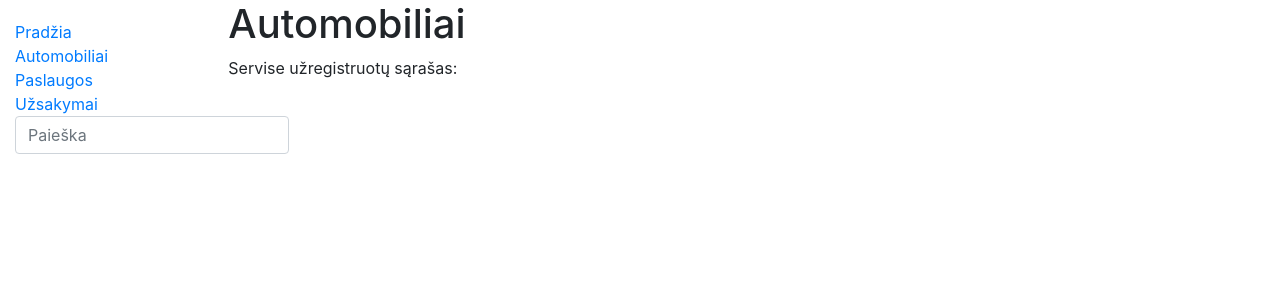
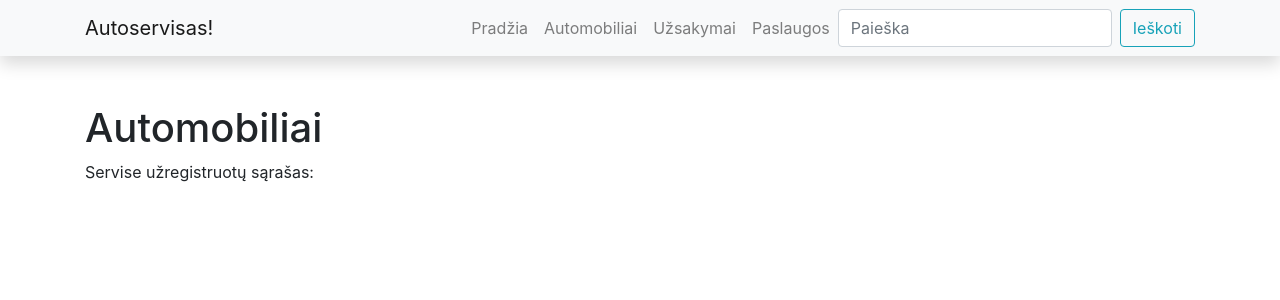
Before and after one commit to Just1s/autoservisas, a Django app: page /autoservice/automobiliai/ in a window 1280 px wide. Shown: the top 300 px of the page. Run offline with Django 4.2, Linux system fonts and the light colour scheme; data that the repository does not hold is empty; some libraries are stand-ins or nearby versions.

Commit message:
new base

```diff
--- a/mysite/autoservice/static/css/styles.css
+++ b/mysite/autoservice/static/css/styles.css
@@ -1,5 +1,49 @@
+hr {
+    width: 100%;
+    background-color: black;
+    height: 1px;
+    border-color : transparent;
+}
+
 .sidebar-nav {
     margin-top: 20px;
     padding: 0;
     list-style: none;
 }
+
+.card-img-top {
+    height: 300px;
+    width: auto;
+}
+
+.card {
+    display: inline-block;
+    height: 300px;
+    margin-right: 15px;
+    margin-bottom: 15px;
+}
+
+.author {
+    margin-top: 20px;
+    float: left;
+}
+
+.puslapiai{
+    margin-top: 100px;
+    float: left;
+}
+
+.search_field{
+    margin-top: 20px;
+}
+
+.card {
+    display: inline-block;
+    height: 300px;
+    margin-right: 15px;
+    margin-bottom: 15px;
+}
+
+/* .col-sm-2 {
+    height: 2000px;
+} */
--- /dev/null
+++ b/mysite/autoservice/static/css/styles_old.css
@@ -0,0 +1,5 @@
+.sidebar-nav {
+    margin-top: 20px;
+    padding: 0;
+    list-style: none;
+}
--- a/mysite/autoservice/templates/base.html
+++ b/mysite/autoservice/templates/base.html
@@ -1,15 +1,84 @@
 <!DOCTYPE html>
 <html lang="en">
   <head>
-  {% block title %}<title>Autoservisas</title>{% endblock %}
-  <meta charset="utf-8">
-  <meta name="viewport" content="width=device-width, initial-scale=1">
-  <link rel="stylesheet" href="https://stackpath.bootstrapcdn.com/bootstrap/4.1.3/css/bootstrap.min.css" integrity="sha384-MCw98/SFnGE8fJT3GXwEOngsV7Zt27NXFoaoApmYm81iuXoPkFOJwJ8ERdknLPMO" crossorigin="anonymous">
+    {% block title %}
+    <title>Autoservisas</title>
+    {% endblock %}
+    <meta charset="utf-8" />
+    <meta name="viewport" content="width=device-width, initial-scale=1" />
+    <link
+      rel="stylesheet"
+      href="https://stackpath.bootstrapcdn.com/bootstrap/4.1.3/css/bootstrap.min.css"
+      integrity="sha384-MCw98/SFnGE8fJT3GXwEOngsV7Zt27NXFoaoApmYm81iuXoPkFOJwJ8ERdknLPMO"
+      crossorigin="anonymous"
+    />
+    <link
+      rel="stylesheet"
+      href="https://cdnjs.cloudflare.com/ajax/libs/font-awesome/4.7.0/css/font-awesome.min.css"
+    />
     <!-- Add additional CSS in static file -->
     {% load static %}
-  <link rel="stylesheet" href="{% static 'css/styles.css' %}">
+    <link rel="stylesheet" href="{% static 'css/styles.css' %}" />
   </head>
   <body>
+    <!-- Navigation -->
+
+    <nav
+      class="navbar navbar-expand-lg navbar-light bg-light static-top mb-5 shadow"
+    >
+      <div class="container">
+        <a class="navbar-brand" href="#">
+          Autoservisas!</a
+        >
+        <button
+          class="navbar-toggler"
+          type="button"
+          data-toggle="collapse"
+          data-target="#navbarResponsive"
+          aria-controls="navbarResponsive"
+          aria-expanded="false"
+          aria-label="Toggle navigation"
+        >
+          <span class="navbar-toggler-icon"></span>
+        </button>
+        <div class="collapse navbar-collapse" id="navbarResponsive">
+          <ul class="navbar-nav ml-auto">
+            <li class="nav-item">
+              <a class="nav-link" href="{% url 'index' %}">Pradžia</a>
+            </li>
+            <li class="nav-item">
+              <a class="nav-link" href="{% url 'automobiliai' %}">Automobiliai</a>
+            </li>
+            <li class="nav-item">
+              <a class="nav-link" href="{% url 'uzsakymai' %}">Užsakymai</a>
+            </li>
+            <li class="nav-item">
+              <a class="nav-link" href="{% url 'paslaugos' %}">Paslaugos</a>
+            </li>
+          </ul>
+
+          <form
+            class="form-inline my-2 my-lg-0"
+            action="{% url 'search_link' %}"
+            method="get"
+          >
+            <input
+              class="form-control mr-sm-2"
+              type="search"
+              placeholder="Paieška"
+              aria-label="Search"
+              name="query"
+            />
+            <button class="btn btn-outline-info my-2 my-sm-0" type="submit">
+              Ieškoti
+            </button>
+          </form>
+        </div>
+      </div>
+    </nav>
+    <div class="container">{% block content %}{% endblock %}</div>
+
+    {% comment %}
     <div class="container-fluid">
     <div class="row">
       <div class="col-sm-2">
@@ -30,5 +99,21 @@
       <div class="col-sm-10 ">{% block content %}{% endblock %}</div>
     </div>
   </div>
+    {% endcomment %}
+    <script
+      src="https://code.jquery.com/jquery-3.5.1.slim.min.js"
+      integrity="sha384-DfXdz2htPH0lsSSs5nCTpuj/zy4C+OGpamoFVy38MVBnE+IbbVYUew+OrCXaRkfj"
+      crossorigin="anonymous"
+    ></script>
+    <script
+      src="https://cdn.jsdelivr.net/npm/popper.js@1.16.0/dist/umd/popper.min.js"
+      integrity="sha384-Q6E9RHvbIyZFJoft+2mJbHaEWldlvI9IOYy5n3zV9zzTtmI3UksdQRVvoxMfooAo"
+      crossorigin="anonymous"
+    ></script>
+    <script
+      src="https://stackpath.bootstrapcdn.com/bootstrap/4.5.0/js/bootstrap.min.js"
+      integrity="sha384-OgVRvuATP1z7JjHLkuOU7Xw704+h835Lr+6QL9UvYjZE3Ipu6Tp75j7Bh/kR0JKI"
+      crossorigin="anonymous"
+    ></script>
   </body>
 </html>
```
Also changed, not shown: mysite/autoservice/templates/base_old.html (added, +34 -0 lines). Lines whose indentation alone changed are shown as unchanged.
